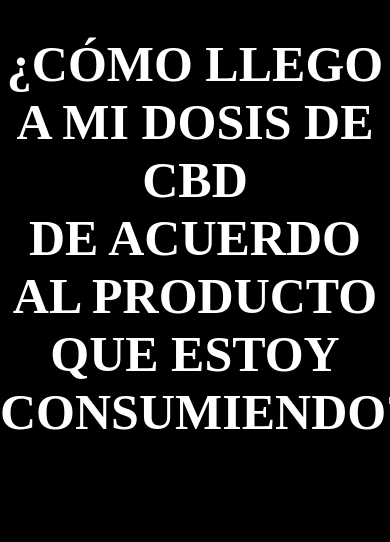
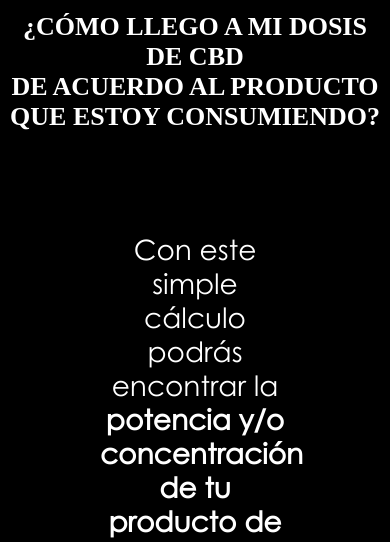
Before and after one commit to melinaariana/ogwu, a plain HTML site: page index.html in a window 390 px wide. Shown: the part 300-842 px from the top of the page. Drawn offline with Linux system fonts and the light colour scheme; a web font is replaced by a local one.

Commit message:
responsive

```diff
--- a/style.css
+++ b/style.css
@@ -102,6 +102,11 @@ div.galeria {
     .responsive {
     width: 100%;
     }
+    h1{
+        font-size: 26px;
+        margin: 10px;
+        text-align: center;
+    }
     }
     .clearfix:after {
     content: "";
```
